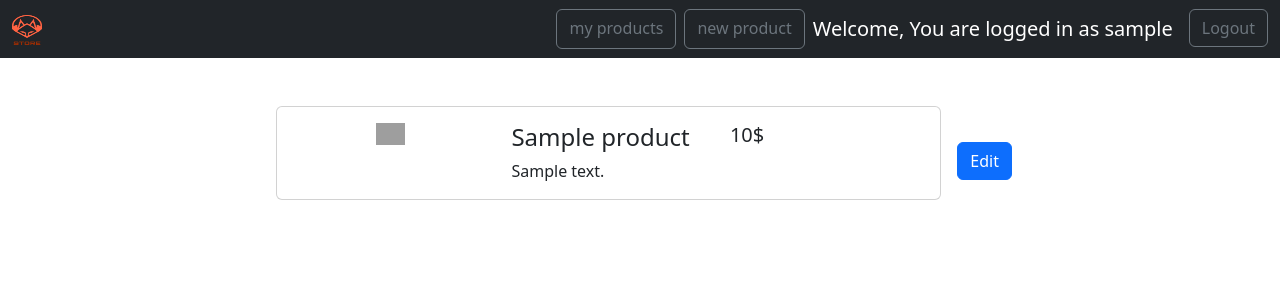
After one commit to mikrise2/online-store, a Django app: page /my-products in a window 1280 px wide. The commit adds this page. Shown: the top 300 px of the page. Run offline with Django 4.2, Linux system fonts and the light colour scheme; a user stored in the database is signed in; tables that the repository leaves empty hold one stand-in row (values such as "Sample post"); some libraries are stand-ins or nearby versions; grey boxes are pictures that could not be loaded.

Commit message:
my products, edit product page

```diff
--- a/store/urls.py
+++ b/store/urls.py
@@ -11,7 +11,9 @@ urlpatterns = [
     path('product/<int:number>', views.product_view, name='product_view'),
     path('edit-profile', views.edit_profile, name='edit-profile'),
     path('create-product', views.create_product, name='create-product'),
+    path('my-products', views.my_products, name='my-products'),
     path('registration', views.registration, name='registration'),
+    path('edit-product/<int:number>', views.edit_product, name='edit-product'),
     path('login', views.standard_login, name='login'),
     path('logout', LogoutView.as_view(), name='logout'),
     path('activate/<uidb64>/<token>', views.activate, name='activate'),
--- a/store/views.py
+++ b/store/views.py
@@ -49,7 +49,7 @@ def product(request):
 def profile(request, username):
     if request.method == 'POST':
         pass
-    user = get_user_model().objects.filter(username=username).first()  # TODO DTO
+    user = get_user_model().objects.filter(username=username).first()
     if user is None:
         return HttpResponseNotFound()
     return render(request, 'profile.html', {'profile': user})
@@ -76,6 +76,18 @@ def edit_profile(request):
 
 
 @login_required(redirect_field_name='', login_url='/login_failed')
+def my_products(request):
+    products = Product.objects.filter(user_id=request.user.id).values()
+    products = [entry for entry in products]
+    for entry in products:
+        entry['id'] = to_hash(entry['id'])
+    context = {
+        'products': products,
+    }
+    return render(request, 'my-products.html', context)
+
+
+@login_required(redirect_field_name='', login_url='/login_failed')
 def create_product(request):
     if request.method == 'POST':
         product_form = ProductForm(data=request.POST)
@@ -83,7 +95,32 @@ def create_product(request):
             product = product_form.save(commit=False)
             product.user = request.user
             product.save()
+            messages.success(request, f'Product {product.name} has been successfully added')
+        else:
+            messages.error(request, 'Incorrect data has been entered for product')
+        return redirect('/')
     return render(request, 'create-product.html')
+
+
+@login_required(redirect_field_name='', login_url='/login_failed')
+def edit_product(request, number):
+    product_id = from_hash(number)
+    product = Product.objects.get(pk=product_id)
+    if product.user_id != request.user.id:
+        messages.error(request, 'It isn\'t your product, you can\'t modify it.')
+        return redirect('/')
+    context = {'product': product}
+    # if request.method == 'POST':
+    #     product_form = ProductForm(data=request.POST)
+    #     if product_form.is_valid():
+    #         product = product_form.save(commit=False)
+    #         product.user = request.user
+    #         product.save()
+    #         messages.success(request, f'Product {product.name} has been successfully added')
+    #     else:
+    #         messages.error(request, 'Incorrect data has been entered for product')
+    #     return redirect('/')
+    return render(request, 'edit-product.html', context)
 
 
 def registration(request):
--- a/templates/includes/nav.html
+++ b/templates/includes/nav.html
@@ -17,6 +17,7 @@
         <div class="collapse navbar-collapse" id="navbarSupportedContent">
             <div class="d-flex ms-auto">
                 {% if user.is_authenticated %}
+                    <a class="me-2 btn btn-outline-secondary text-nowrap text-centre" href="/my-products">my products</a>
                     <a class="me-2 btn btn-outline-secondary text-nowrap text-centre" href="/create-product">new product</a>
                     <a class="navbar-brand" style="color: white">Welcome, You are logged in as {{ user.username }}</a>
                     <form action="/logout">
--- a/templates/index.html
+++ b/templates/index.html
@@ -21,10 +21,10 @@
                                 <div class="col">
                                     <div class="row">
                                         <div class="col">
-                                            <h4 class="card-title">{{ product.name }} {{ product.id }}</h4>
+                                            <h4 class="card-title">{{ product.name }}</h4>
                                         </div>
                                         <div class="col">
-                                            <h5 class="card-title">{{ product.price }}</h5>
+                                            <h5 class="card-title">{{ product.price }}$</h5>
                                         </div>
                                     </div>
                                     <p class="card-text">{{ product.description }}</p>
--- /dev/null
+++ b/templates/my-products.html
@@ -0,0 +1,47 @@
+{% extends "header.html" %}
+
+{% load static %}
+{% block title %}
+    <link rel="stylesheet" href="{% static 'css/product.css' %}">
+{% endblock %}
+
+{% block content %}
+    <div class="container d-flex justify-content-center mt-5">
+        <div class="container d-flex justify-content-center">
+            <div class="col-8">
+                {% for product in products %}
+                    <div class="row">
+                        <div class="col">
+                            <div class="card mb-3 product">
+                                <div class="card-body">
+                                    <div class="row">
+                                        <div class="col-4">
+                                            <img src="https://cdn.pixabay.com/photo/2015/10/05/22/37/blank-profile-picture-973460_1280.png"
+                                                 alt="Avatar"
+                                                 style="display: block; margin: auto" width="15%" height="auto">
+                                        </div>
+                                        <div class="col">
+                                            <div class="row">
+                                                <div class="col">
+                                                    <h4 class="card-title">{{ product.name }}</h4>
+                                                </div>
+                                                <div class="col">
+                                                    <h5 class="card-title">{{ product.price }}$</h5>
+                                                </div>
+                                            </div>
+                                            <p class="card-text">{{ product.description }}</p>
+                                        </div>
+                                    </div>
+                                </div>
+                                <a href="product/{{ product.id }}" class="stretched-link"></a>
+                            </div>
+                        </div>
+                        <div class="col-1 d-flex justify-content-center align-items-center">
+                            <a type="button" class="btn btn-primary align-middle" href="/edit-product/{{ product.id }}">Edit</a>
+                        </div>
+                    </div>
+                {% endfor %}
+            </div>
+        </div>
+    </div>
+{% endblock %}
```
Also changed, not shown: templates/edit-product.html (added, +28 -0 lines), templates/product.html (+11 -2 lines).
